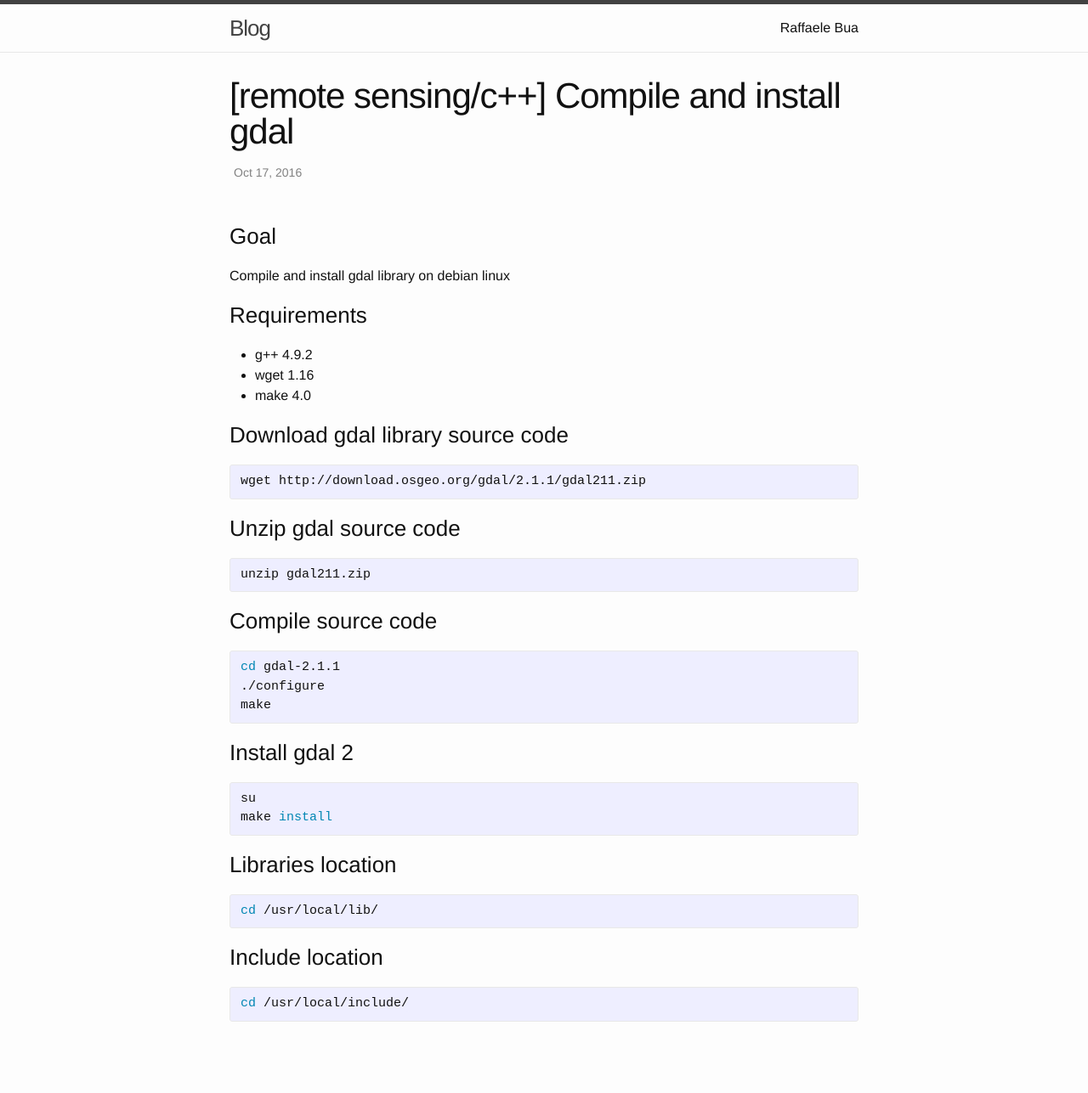
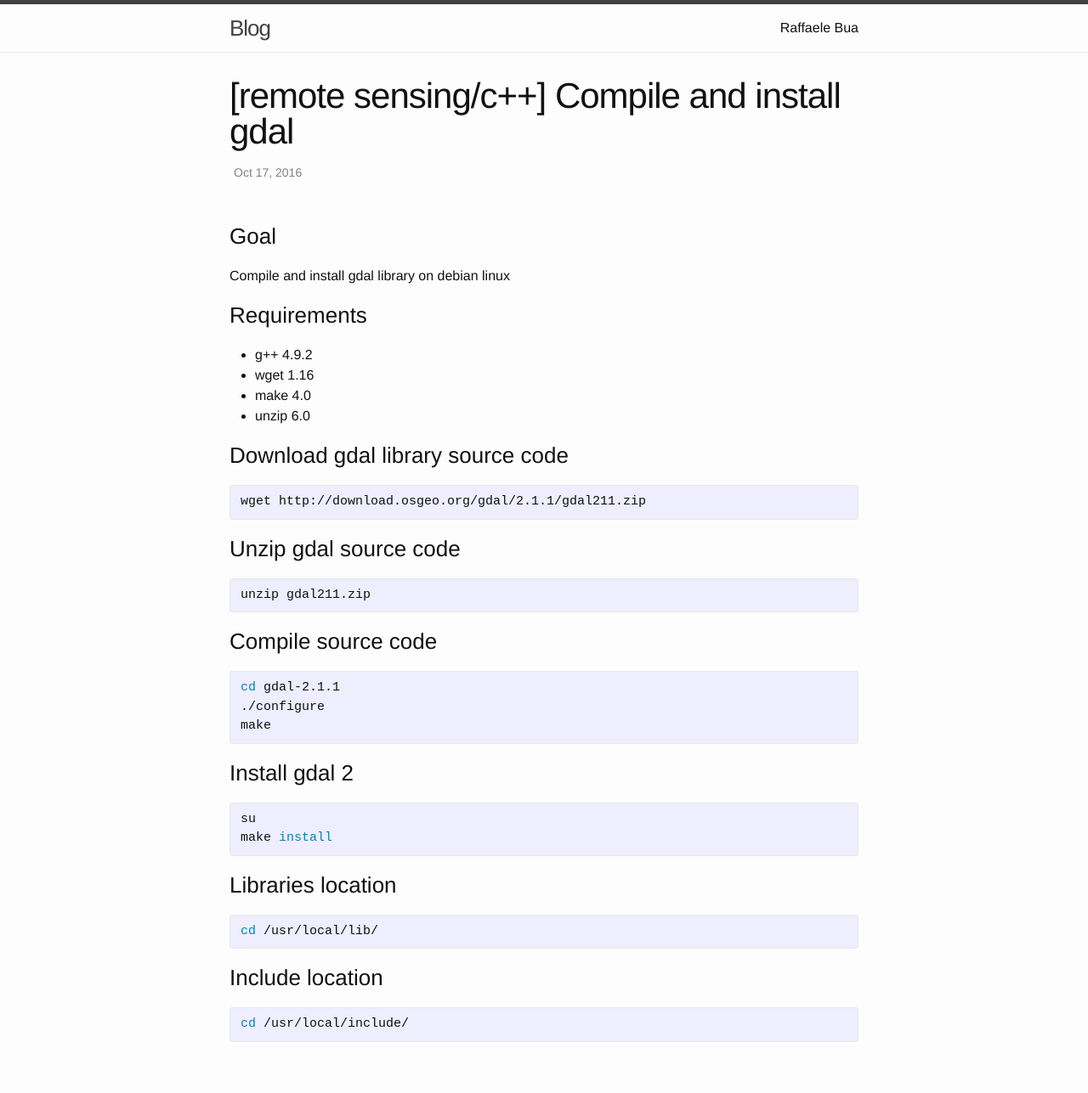
Before and after one commit to buele/buele.github.io, a Jekyll site: the page built from _posts/2016-10-17-compile-install-gdal.markdown, in a window 1280 px wide. Shown: the whole page at 85% size. Built offline with Jekyll 4.4.1, drawn with Linux system fonts in a browser that asks for light colours; before the commit the page ends 1263 px from its top, so only the background shows below that.

Commit message:
micro fix requirements

```diff
--- a/_posts/2016-10-17-compile-install-gdal.markdown
+++ b/_posts/2016-10-17-compile-install-gdal.markdown
@@ -12,6 +12,7 @@ Compile and install gdal library on debian linux
  - g++ 4.9.2
  - wget 1.16
  - make 4.0
+ - unzip 6.0
 
 
 ### Download gdal library source code
```
